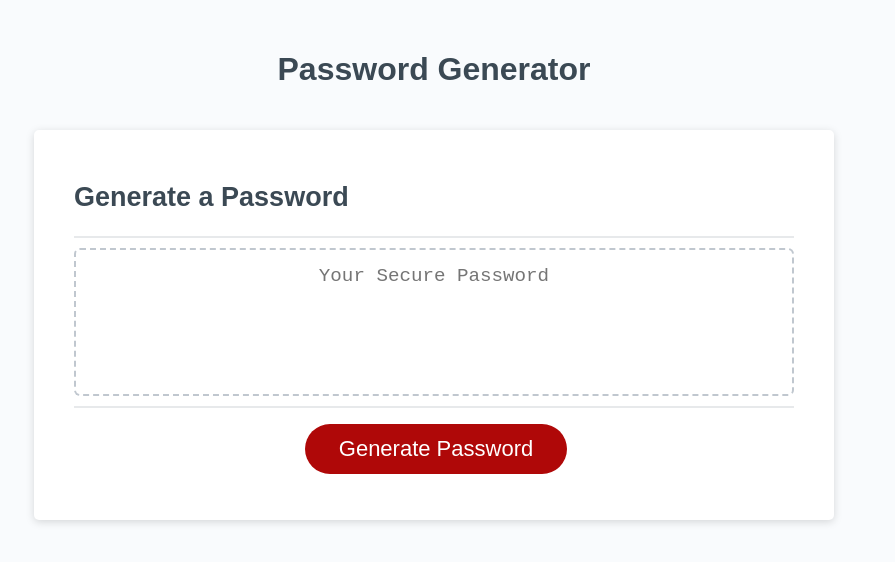
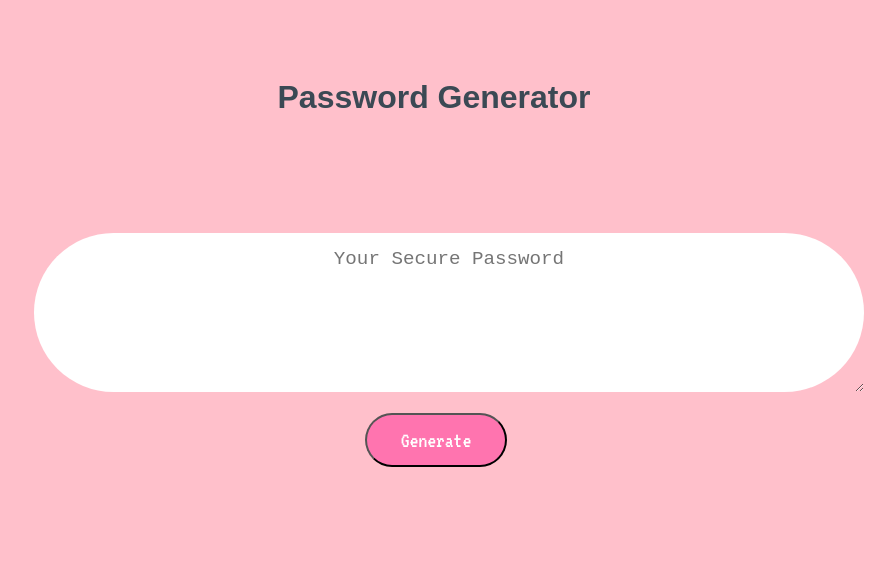
Before and after one commit to chaalexander/password-generator-, a plain HTML site: page index.html in a window 1280 px wide. Shown: the whole page, without its empty margins (206-1101 px from the left). Drawn offline with Linux system fonts and the light colour scheme.

Commit message:
mising styles

```diff
--- a/assets/script.js
+++ b/assets/script.js
@@ -1,4 +1,4 @@
-// the generate button on the html
+
 var generateBtn = document.querySelector("#generate");
 var lowerCaseValue;
 var upperCaseValue;
@@ -6,91 +6,66 @@ var numberCaseValue;
 var specialCharValue;
 var passLengthValue;
 
-//writes the password into the text box on browser
+
 function writePassword() {
-
   var password = generatePassword();
   var passwordText = document.querySelector("#password");
   passwordText.value = password;
-
 }
 
-//generates a password with specified criteria that is chosen by the user
 function generatePassword() {
-  var passLength = prompt("How many letters do you want in your password? (8-128)");
-
-  //what is wanted in the final password
+  var passLength = prompt(" Choose a length of at least 8 Characters and no more than 128. ");
   var passCriteria = [];
-
-  //number of characters wanted needs to be gathered correctly first, then the other critera
   if (passLength >= 8 && passLength <= 128) {
     passLengthValue = parseInt(passLength);
 
-    var lowerCase = confirm("Do you want to include lowercase letters?");
-    var upperCase = confirm("Do you want to include uppercase letters?");
-    var numberCase = confirm("Do you want to include numbers?");
-    var specialChar = confirm("Do you want to include special characters?");
+    var lowerCase = confirm("Do you want lowercase letters?");
+    var upperCase = confirm("Do you want uppercase letters?");
+    var numberCase = confirm("Do you want numbers?");
+    var specialChar = confirm("Do you want special characters?");
   }
-  else if (NaN == true) {
-    alert("That's not a valid number, please start again!");
-  }
-  else if (lowerCase === false && uppercase === false && numberCase === false && specialCar === false) {
-    alert("You didn't select any password criteria, please start again!")
-  }
-  else {
-    alert("That number is too high or too low! Please try again!");
+   else {
+    alert("Please try again!");
   }
 
-  //if lowercase letters are wanted this then pushes them into the password criteria
     if (lowerCase===true) {
       lowerCaseValue = ["a", "b", "c", "d", "e", "f", "g", "h", "i", "j", "k", "l", "m", "n", "o", "p", "q", "r", "s", "t", "u", "v", "w", "x", "y", "z"];
-
         for (i = 0; i < lowerCaseValue.length; i++) {
           passCriteria.push(lowerCaseValue[i]);
         }
     }
 
-  //if uppercase letter are wanted this pushes them to password criteria
     if (upperCase===true) {
       upperCaseValue = ["A", "B", "C", "D", "E", "F", "G", "H", "I", "J", "K", "L", "M", "N", "O", "P", "Q", "R", "S", "T", "U", "V", "W", "X", "Y", "Z"];
-
         for (i = 0; i < upperCaseValue.length; i++) {
           passCriteria.push(upperCaseValue[i]);
       }
     }
 
-  //if numbers are wanted this pushes them to password criteria
     if (numberCase===true) {
       numberCaseValue = ["0", "1", "2", "3", "4", "5", "6", "7", "8", "9"];
-
       for (i = 0; i < numberCaseValue.length; i++) {
         passCriteria.push(numberCaseValue[i]);
       }
     }
 
-  //if special characters are wanted this pushes them to password criteria
     if (specialChar===true) {
       specialCharValue = ["!", "@", "#", "$", "%", "^", "&", "*", "(", ")", "_", "-", "+", "=", "{", "[", "}", "]", ":", ";", "'", "<", ">", "?", "/", "`", "~"];
-
       for (i = 0; i < specialCharValue.length; i++) {
         passCriteria.push(specialCharValue[i]);
       }
     }
 
-    //Randomly takes values from the password criteria and add it to the new password
-
     var newPassword = ""
-
     for (var i = 0; i < passLengthValue; i++) {
       newPassword += passCriteria[Math.floor(Math.random() * passCriteria.length)];
     }
-
     return newPassword;
-
 }
 
 
-// Add event listener to activate the function when the button is clicked
+
 generateBtn.addEventListener("click", () => {
   writePassword;
+
 });
--- a/assets/style.css
+++ b/assets/style.css
@@ -1,20 +1,7 @@
-*,
-*::before,
-*::after {
-  box-sizing: border-box;
-}
-
-html,
-body,
-.wrapper {
-  height: 100%;
-  margin: 0;
-  padding: 0;
-}
 
 body {
   font-family: sans-serif;
-  background-color: #f9fbfd;
+  background-color: pink;
 }
 
 .wrapper {
@@ -26,58 +13,31 @@ body {
 header {
   text-align: center;
   padding: 20px;
-  padding-top: 0px;
+  padding-top: 20px;
   color: hsl(206, 17%, 28%);
 }
 
 .card {
-  background-color: hsl(0, 0%, 100%);
-  border-radius: 5px;
-  border-width: 1px;
-  box-shadow: rgba(0, 0, 0, 0.15) 0px 2px 8px 0px;
-  color: hsl(206, 17%, 28%);
+  background-color:pink (0, 0%, 100%);
+  color: pink (206, 17%, 28%);
   font-size: 18px;
   margin: 0 auto;
   max-width: 800px;
-  padding: 30px 40px;
+  padding: 75px 40px;
 }
 
-.card-header::after {
-  content: " ";
-  display: block;
-  width: 100%;
-  background: #e7e9eb;
-  height: 2px;
-}
-
-.card-body {
-  min-height: 100px;
-}
 
 .card-footer {
   text-align: center;
+
+
 }
 
-.card-footer::before {
-  content: " ";
-  display: block;
-  width: 100%;
-  background: #e7e9eb;
-  height: 2px;
-}
-
-.card-footer::after {
-  content: " ";
-  display: block;
-  clear: both;
-}
 
 .btn {
-  border: none;
-  background-color: hsl(360, 91%, 36%);
-  border-radius: 25px;
-  box-shadow: rgba(0, 0, 0, 0.1) 0px 1px 6px 0px rgba(0, 0, 0, 0.2) 0px 1px 1px
-    0px;
+
+  background-color: #ff74af;
+  border-radius: 100px;
   color: hsl(0, 0%, 100%);
   display: inline-block;
   font-size: 22px;
@@ -86,36 +46,22 @@ header {
   padding: 14px 34px;
   text-align: center;
   cursor: pointer;
+  font-family: 'VT323';
+
 }
 
-button {
-  cursor: default;
-  background: #c0c7cf;
-}
-
-.float-right {
-  float: right;
-}
 
 #password {
-  -webkit-appearance: none;
-  -moz-appearance: none;
-  appearance: none;
   border: none;
-  display: block;
   width: 100%;
   padding-top: 15px;
   padding-left: 15px;
   padding-right: 15px;
-  padding-bottom: 85px;
+  padding-bottom: 100px;
   font-size: 1.2rem;
   text-align: center;
-  margin-top: 10px;
-  margin-bottom: 10px;
-  border: 2px dashed #c0c7cf;
-  border-radius: 6px;
-  resize: none;
-  overflow: hidden;
+  border-radius: 100px;
+
 }
 
 @media (max-width: 690px) {
--- a/index.html
+++ b/index.html
@@ -6,6 +6,8 @@
     <meta http-equiv="X-UA-Compatible" content="ie=edge" />
     <title>Password Generator</title>
     <link rel="stylesheet" href="assets/style.css" />
+    <link href="https://fonts.googleapis.com/css?family=VT323&display=swap" rel="stylesheet">
+
   </head>
   <body>
     <div class="wrapper">
@@ -13,9 +15,9 @@
         <h1>Password Generator</h1>
       </header>
       <div class="card">
-        <div class="card-header">
+        <!-- <div class="card-header">
           <h2>Generate a Password</h2>
-        </div>
+        </div> -->
         <div class="card-body">
           <textarea
             readonly
@@ -25,7 +27,7 @@
           ></textarea>
         </div>
         <div class="card-footer">
-          <button onclick="writePassword()" id="generate" class="btn">Generate Password</button>
+          <button onclick="writePassword()" id="generate" class="btn">Generate</button>
         </div>
       </div>
     </div>
```
